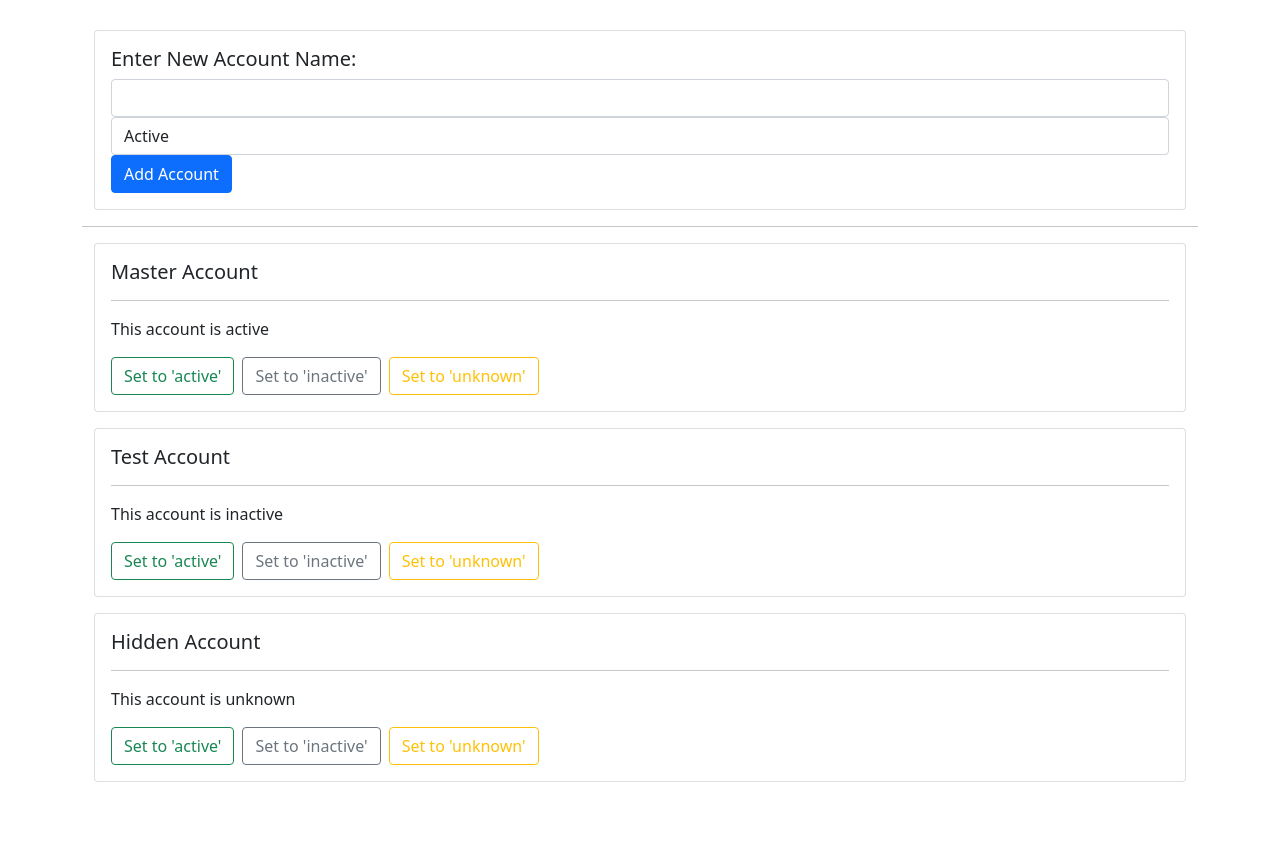
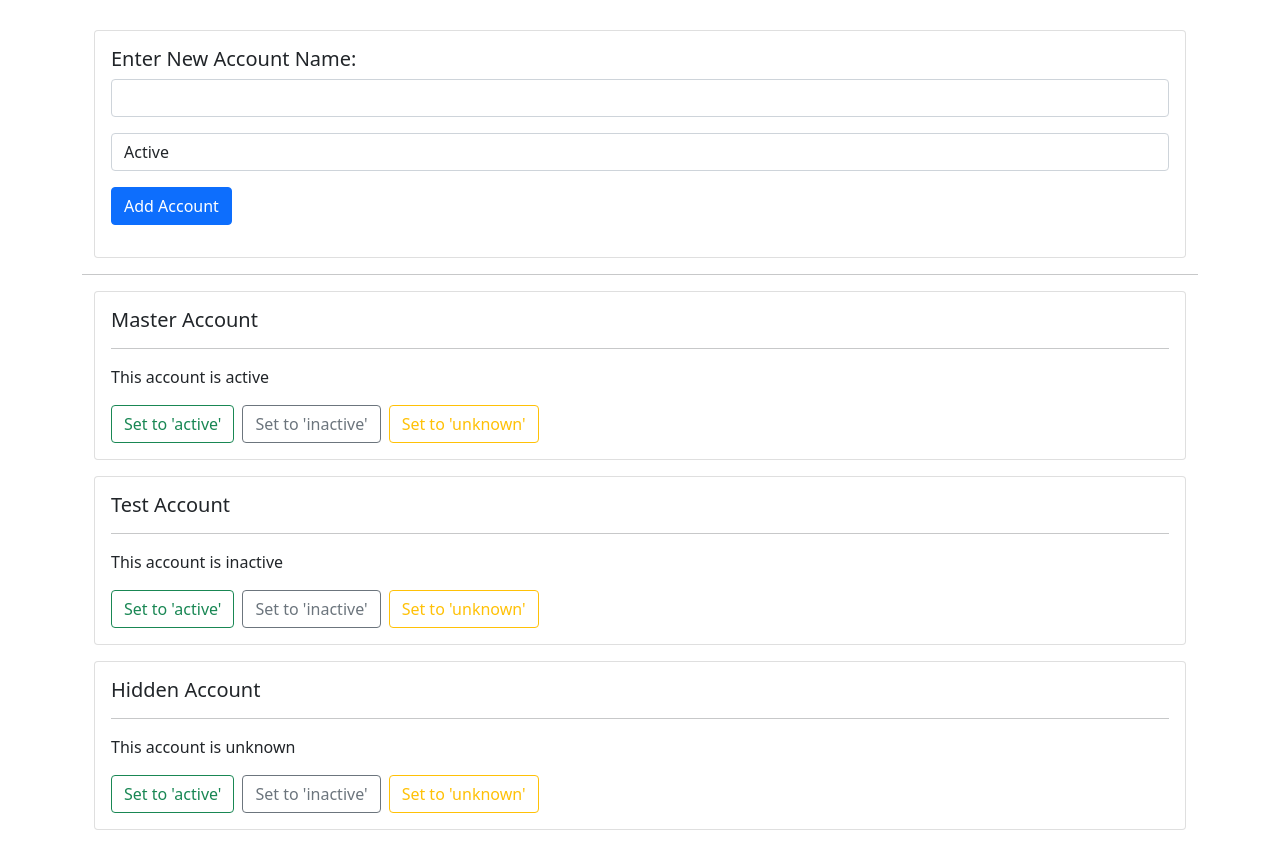
Before and after one commit to kotala-sudo/practiceService-old-, an Angular app: page / in a window 1280 px wide. Before the commit the page ends 800 px from the top, so only its background shows below. Built offline with nearby package versions, Linux system fonts and the light colour scheme.

Commit message:
2 files modified

```diff
--- a/src/app/account/account.component.ts
+++ b/src/app/account/account.component.ts
@@ -15,6 +15,6 @@ export class AccountComponent {
 
   onSetTo(status: string) {
     this.statusChanged.emit({ id: this.id, newStatus: status });
-    console.log("A server status changed, new status: " + status);
+    console.log(`Status changed for ${this.account.name}, new status is: ` + status);
   }
 }
--- a/src/app/new-account/new-account.component.css
+++ b/src/app/new-account/new-account.component.css
@@ -0,0 +1,3 @@
+div{
+  margin-bottom: 1em;
+}
```
